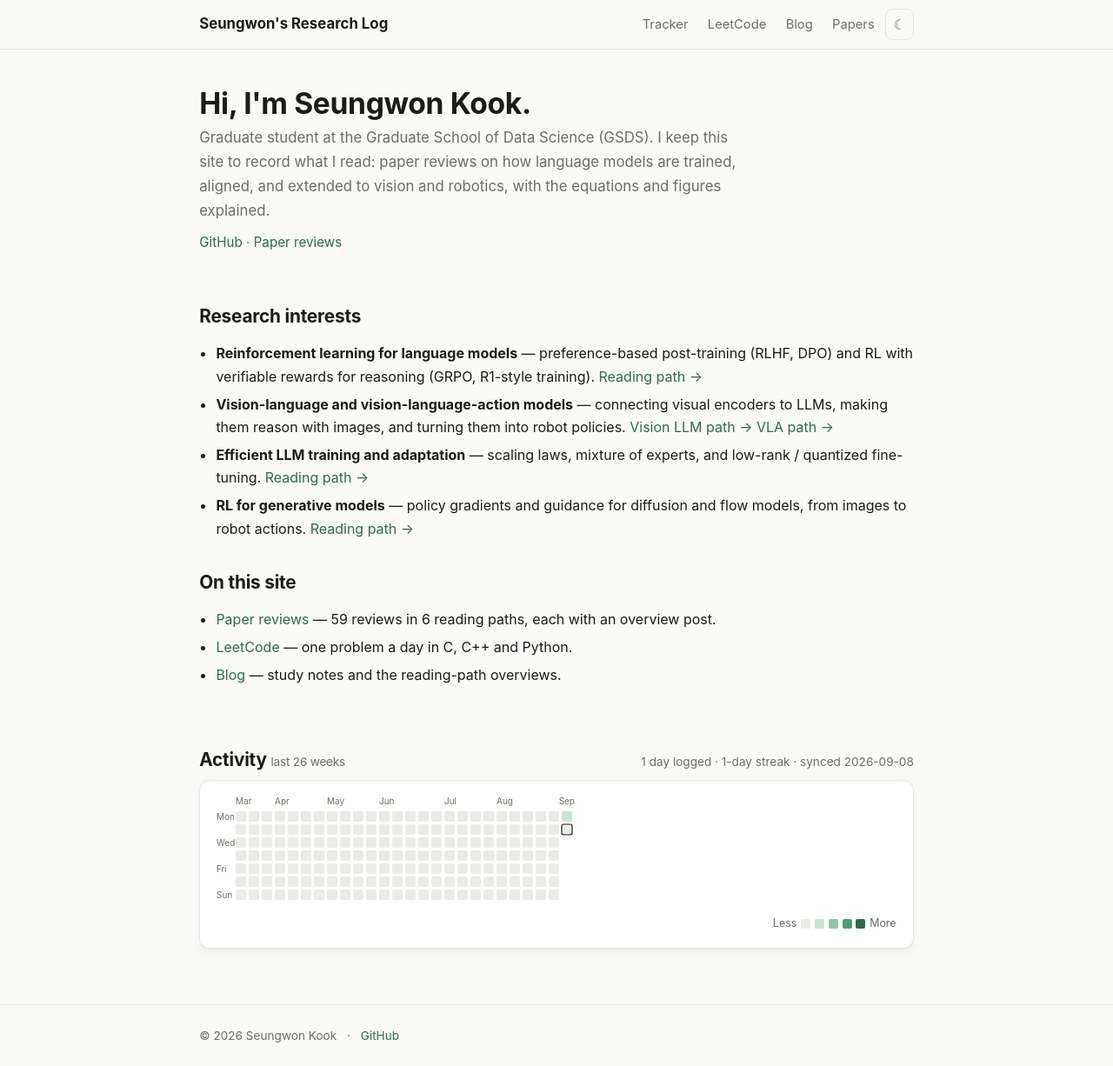
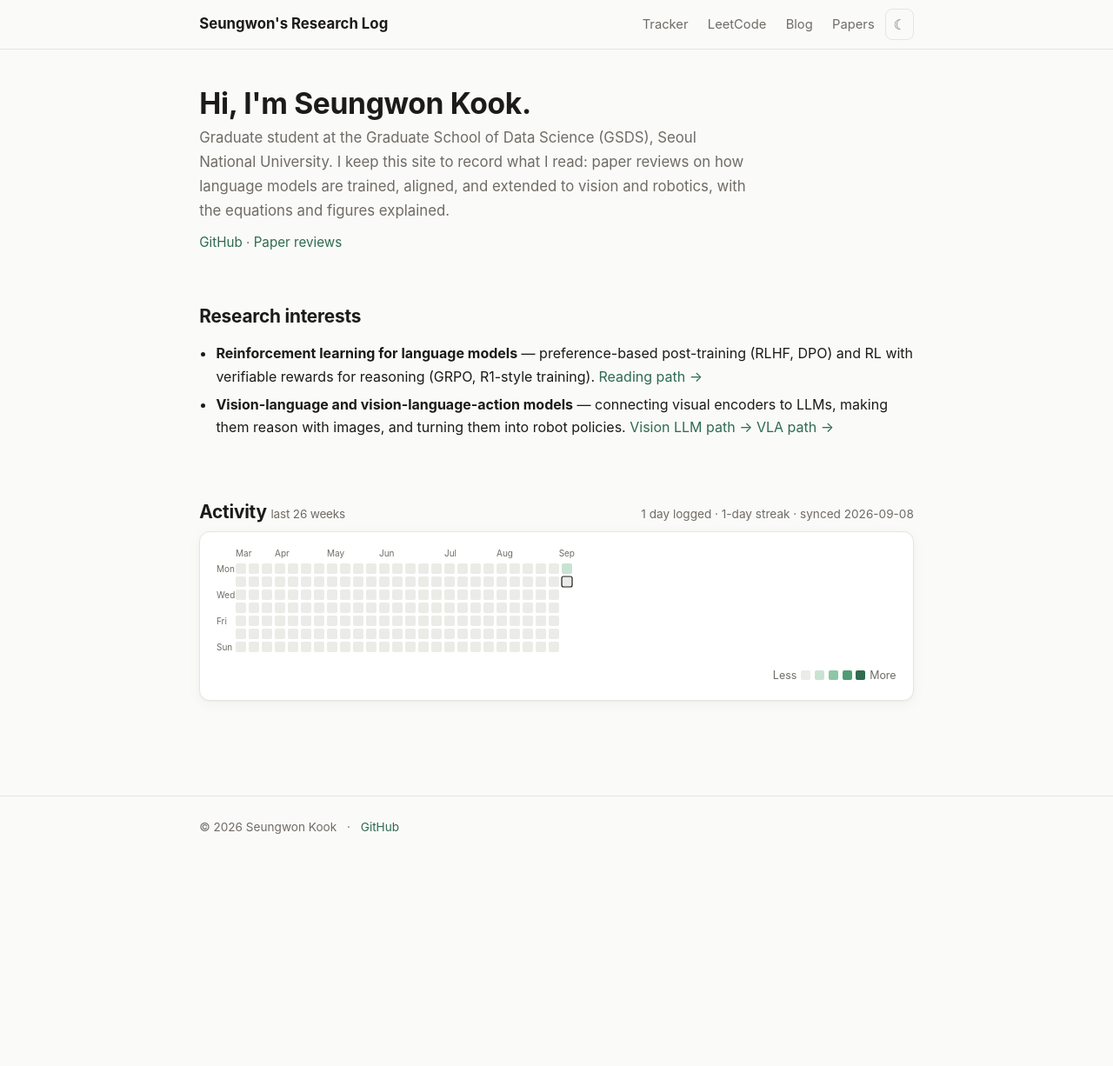
Before and after one commit to Aiant5615/Aiant5615.github.io, a Jekyll site: the page built from index.html, in a window 1280 px wide and 1226 px high. Shown: the whole window at 87% size. Built offline with Jekyll 4.4.1, drawn with Linux system fonts in a browser that asks for light colours.

Commit message:
Home: SNU in the intro, two research interests, no 'On this site' list
Co-Authored-By: Claude Fable 5.1 <noreply@anthropic.com>

```diff
--- a/index.html
+++ b/index.html
@@ -3,26 +3,14 @@ layout: default
 ---
 <section class="hero">
   <h1>Hi, I'm Seungwon Kook.</h1>
-  <p>Graduate student at the Graduate School of Data Science (GSDS). I keep this site to record what I read: paper reviews on how language models are trained, aligned, and extended to vision and robotics, with the equations and figures explained.</p>
+  <p>Graduate student at the Graduate School of Data Science (GSDS), Seoul National University. I keep this site to record what I read: paper reviews on how language models are trained, aligned, and extended to vision and robotics, with the equations and figures explained.</p>
   <p class="hero-links"><a href="https://github.com/Aiant5615" target="_blank" rel="noopener">GitHub</a> · <a href="{{ '/papers/' | relative_url }}">Paper reviews</a></p>
 </section>
 
-{% assign reviews = site.categories.paper | where_exp: "p", "p.overview != true" %}
-{% assign series_n = site.data.series | size %}
-{% assign lc_n = site.data.leetcode.problems | size %}
 <h2>Research interests</h2>
 <ul class="interests">
   <li><b>Reinforcement learning for language models</b> — preference-based post-training (RLHF, DPO) and RL with verifiable rewards for reasoning (GRPO, R1-style training). <a href="{{ '/blog/llm-rl-lineage/' | relative_url }}">Reading path →</a></li>
   <li><b>Vision-language and vision-language-action models</b> — connecting visual encoders to LLMs, making them reason with images, and turning them into robot policies. <a href="{{ '/blog/multimodal-lineage/' | relative_url }}">Vision LLM path →</a> <a href="{{ '/blog/vla-lineage/' | relative_url }}">VLA path →</a></li>
-  <li><b>Efficient LLM training and adaptation</b> — scaling laws, mixture of experts, and low-rank / quantized fine-tuning. <a href="{{ '/blog/llm-engineering-lineage/' | relative_url }}">Reading path →</a></li>
-  <li><b>RL for generative models</b> — policy gradients and guidance for diffusion and flow models, from images to robot actions. <a href="{{ '/blog/diffusion-rl-lineage/' | relative_url }}">Reading path →</a></li>
-</ul>
-
-<h2>On this site</h2>
-<ul class="interests">
-  <li><a href="{{ '/papers/' | relative_url }}">Paper reviews</a> — {{ reviews | size }} reviews in {{ series_n }} reading paths, each with an overview post.</li>
-  <li><a href="{{ '/leetcode/' | relative_url }}">LeetCode</a> — one problem a day in C, C++ and Python{% if lc_n > 0 %}; {{ lc_n }} so far{% endif %}.</li>
-  <li><a href="{{ '/blog/' | relative_url }}">Blog</a> — study notes and the reading-path overviews.</li>
 </ul>
 
 <div class="section-head" style="margin-top:2.2rem"><h2>Activity <span class="small muted" style="font-weight:400" id="pub-heat-weeks">last 26 weeks</span></h2><span class="small muted" id="pub-heat-note"></span></div>
```
